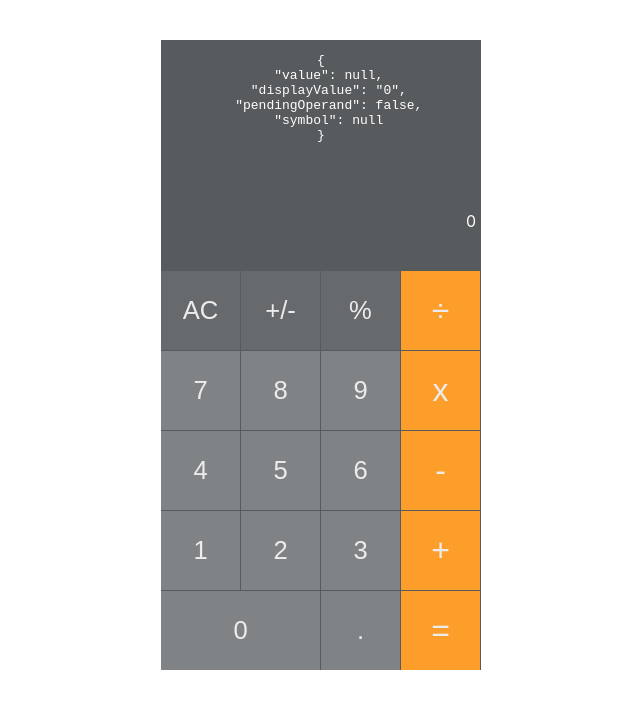
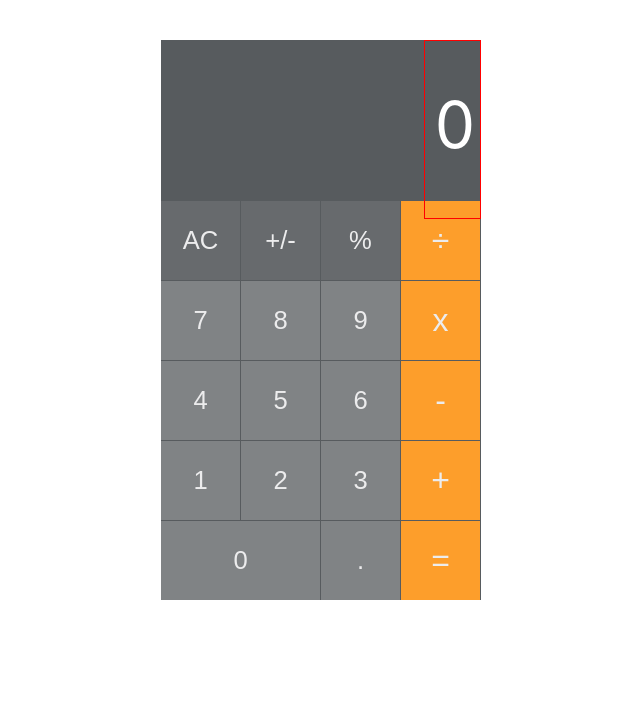
Before and after one commit to alzca1/calculator, a React (Create React App) app: page / in a window 1280 px wide. Shown: the top 708 px of the page, without its empty margins (319-959 px from the left). Built offline with nearby package versions, Linux system fonts and the light colour scheme.

Commit message:
working scalable text

```diff
--- a/src/containers/calculator/display/Display.css
+++ b/src/containers/calculator/display/Display.css
@@ -1,5 +1,5 @@
 .Display{
-    height: 230px;
+    height: 160px;
     color: white;
     background-color:rgba(87, 91, 94, 1.00);
 }
--- a/src/containers/calculator/display/Display.js
+++ b/src/containers/calculator/display/Display.js
@@ -7,7 +7,6 @@ class Display extends Component {
   render() {
     return (
       <div className="Display">
-        <pre>{JSON.stringify(this.props.state, null, 2)}</pre>
         <ScalingText value={this.props.reduxValue} />
       </div>
     );
--- a/src/containers/calculator/display/scalingtext/ScalingText.css
+++ b/src/containers/calculator/display/scalingtext/ScalingText.css
@@ -1,11 +1,5 @@
 .ScalingText {
   position: relative;
-  font-size: 1em;
+  font-size: 4em;
   color: white;
 }
-
-.Text {
-  position: absolute;
-  right: 0;
-  padding: 55px 5px 25px 0;
-}
--- a/src/containers/calculator/display/scalingtext/ScalingText.js
+++ b/src/containers/calculator/display/scalingtext/ScalingText.js
@@ -2,10 +2,49 @@ import React, { Component } from "react";
 import "./ScalingText.css";
 
 class ScalingText extends Component {
+  state = {
+    scale: 1,
+  };
+
+  componentDidUpdate() {
+    const { scale } = this.state;
+    const childOffsetWidth = this.node.offsetWidth;
+    const parentNodeOffsetWidth = this.node.offsetParent.offsetWidth;
+    const nextScale = parentNodeOffsetWidth / childOffsetWidth;
+
+    if (scale === nextScale) {
+      return;
+    }
+
+    if (nextScale < 1) {
+      this.setState({
+        scale: nextScale,
+      });
+    }
+
+    if (scale < 1) {
+      this.setState({
+        scale: 1,
+      });
+    }
+  }
+
   render() {
+    const { scale } = this.state;
+    let textStyle = {
+      position: "absolute",
+      right: 0,
+      padding: "45px 5px 55px 10px",
+      transform: `scale(${scale}, ${scale})`,
+      transformOrigin: "right",
+      display: "inline-block",
+      border: "1px solid red",
+    };
     return (
-      <div className="ScalingText">
-        <div className="Text">{this.props.value}</div>
+      <div className="ScalingText" {...this.props}>
+        <div style={textStyle} ref={(node) => (this.node = node)}>
+          {this.props.value}
+        </div>
       </div>
     );
   }
```
